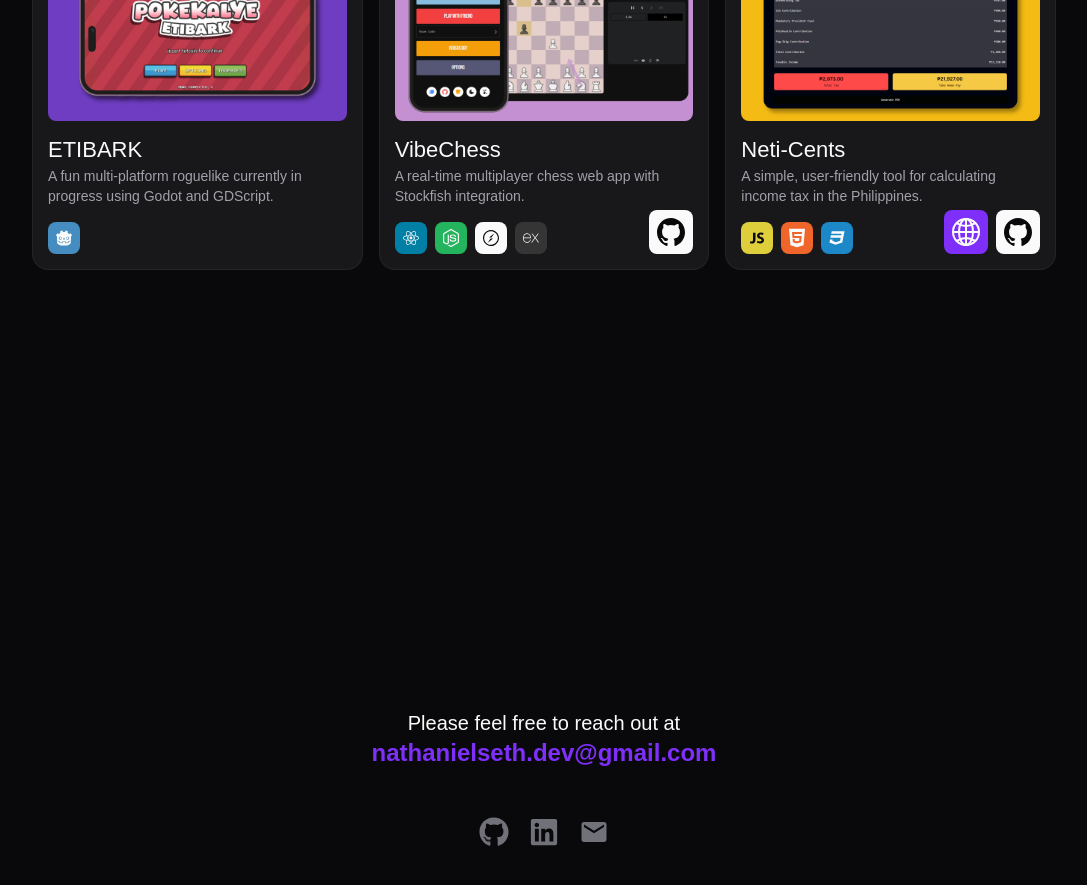
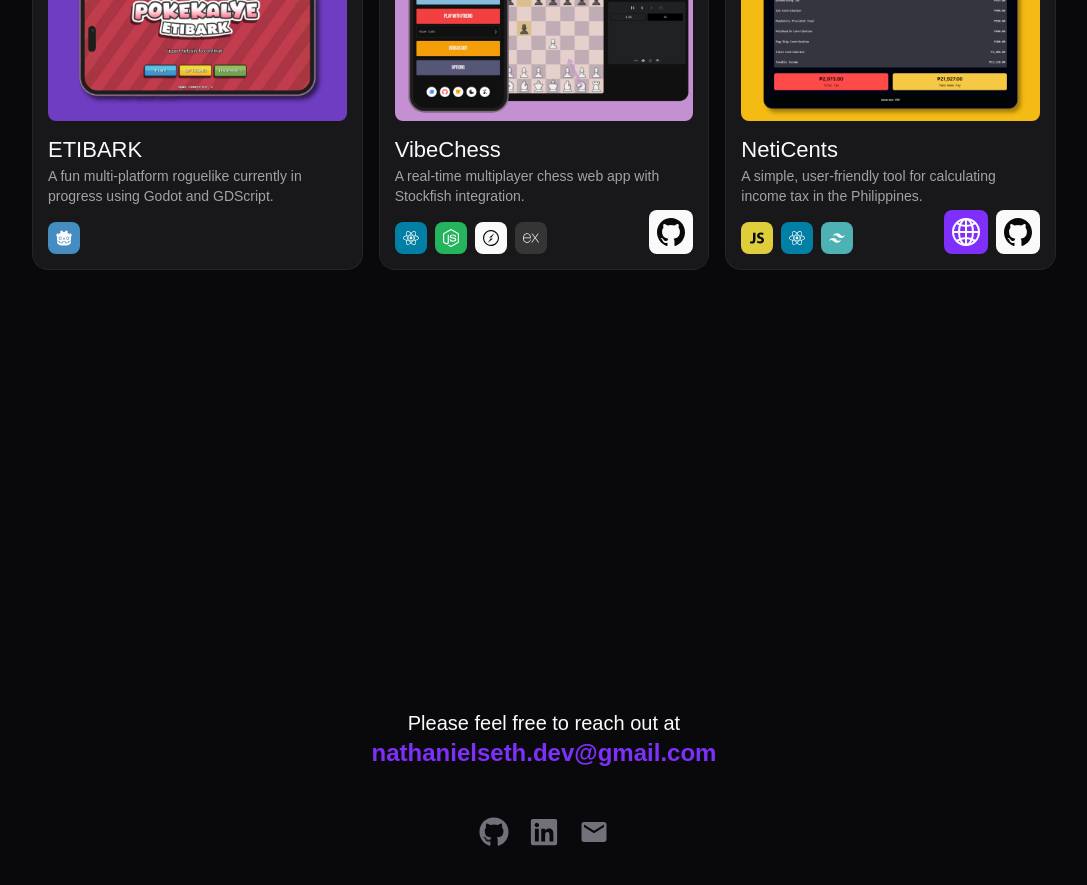
Before and after one commit to nathanielseth/portfolio, a React (Vite) app: page / in a window 1280 px wide. Shown: the part 2000-2885 px from the top of the page, without its empty margins (96-1183 px from the left). Built offline with nearby package versions, Linux system fonts and the light colour scheme; a web font is replaced by a local one.

Commit message:
preload imgs

```diff
--- a/src/components/Contact.jsx
+++ b/src/components/Contact.jsx
@@ -59,7 +59,7 @@ const Contact = () => {
 			viewport={{ once: false }}
 		>
 			<div className="flex-grow flex flex-col justify-center items-center">
-				<motion.p
+				<motion.div
 					className="font-normal text-center text-l md:text-xl"
 					variants={itemVariants}
 					initial="hidden"
@@ -67,27 +67,25 @@ const Contact = () => {
 				>
 					Please feel free to reach out at
 					<br />
-					<div className="relative group">
-						<button
-							onClick={copyToClipboard}
-							className="absolute inset-0 cursor-pointer bg-transparent border-none"
-							aria-label="Copy email to clipboard"
-						></button>
+					<span
+						className="relative group inline-block cursor-pointer"
+						onClick={copyToClipboard}
+					>
 						<span className="text-[#7f2ffa] font-bold text-xl md:text-2xl">
 							nathanielseth.dev@gmail.com
 						</span>
 						<div
 							className={`absolute top-full left-1/2 transform -translate-x-1/2 mt-2 ${
-								showTooltip || "group-hover:block hidden"
-							}`}
+								showTooltip ? "block" : "hidden"
+							} group-hover:block`}
 						>
 							<div className="relative z-10 p-2 text-sm leading-none text-zinc-50 whitespace-no-wrap bg-zinc-900 rounded-md shadow-lg">
 								<span className="whitespace-nowrap">{tooltip}</span>
 							</div>
 							<div className="absolute left-1/2 transform -translate-x-1/2 -top-1 w-3 h-3 bg-zinc-900 rotate-45"></div>
 						</div>
-					</div>
-				</motion.p>
+					</span>
+				</motion.div>
 
 				<motion.div
 					className="flex mt-12 space-x-5"
--- a/src/components/Header.jsx
+++ b/src/components/Header.jsx
@@ -76,6 +76,7 @@ const Header = () => {
 							width={35}
 							height={35}
 							alt="Nathaniel-Seth"
+							loading="eager"
 						/>
 					</a>
 				</h1>
--- a/src/components/ProjectCard.jsx
+++ b/src/components/ProjectCard.jsx
@@ -38,7 +38,7 @@ const ProjectCard = ({
 			viewport={{ once: true }}
 			variants={variants}
 			transition={{
-				duration: 0.25,
+				duration: 0.35,
 				ease: "easeIn",
 			}}
 			onAnimationComplete={onAnimationComplete}
@@ -63,7 +63,6 @@ const ProjectCard = ({
 					<img
 						src={imgSrc}
 						alt={title}
-						loading="lazy"
 						className="w-full h-full object-cover rounded-lg"
 					/>
 				)}
--- a/src/components/Projects.jsx
+++ b/src/components/Projects.jsx
@@ -1,9 +1,25 @@
-import { useState } from "react";
+import { useState, useEffect, useRef } from "react";
 import ProjectCard from "./ProjectCard";
 import projects from "../utils/projectsData.jsx";
 
+const preloadImages = (imageUrls) => {
+	imageUrls.forEach((url) => {
+		const img = new Image();
+		img.src = url;
+	});
+};
+
 const Projects = () => {
 	const [visibleCards, setVisibleCards] = useState(0);
+	const imagesLoaded = useRef(false);
+
+	useEffect(() => {
+		if (!imagesLoaded.current) {
+			const imageUrls = projects.map((project) => project.imgSrc);
+			preloadImages(imageUrls);
+			imagesLoaded.current = true;
+		}
+	}, []);
 
 	const handleAnimationComplete = () => {
 		setVisibleCards((prev) => prev + 1);
--- a/src/utils/projectsData.jsx
+++ b/src/utils/projectsData.jsx
@@ -1,7 +1,7 @@
 import { SiGodotengine, SiSocketdotio, SiExpress } from "react-icons/si";
 import { IoLogoJavascript } from "react-icons/io";
-import { FaReact, FaHtml5, FaNodeJs } from "react-icons/fa";
-import { TfiCss3 } from "react-icons/tfi";
+import { FaReact, FaNodeJs } from "react-icons/fa";
+import { RiTailwindCssFill } from "react-icons/ri";
 
 const createTag = (icon, color, tagName) => ({ label: icon, color, tagName });
 
@@ -17,7 +17,7 @@ const projects = [
 			createTag(
 				<SiGodotengine className={iconClassName} />,
 				"bg-[#458dc0] text-zinc-50",
-				"Godot Engine"
+				"Godot"
 			),
 		],
 		projectLink: "",
@@ -57,7 +57,7 @@ const projects = [
 	},
 	{
 		imgSrc: "/portfolio/images/nt.webp",
-		title: "Neti-Cents",
+		title: "NetiCents",
 		description:
 			"A simple, user-friendly tool for calculating income tax in the Philippines.",
 		tags: [
@@ -67,18 +67,18 @@ const projects = [
 				"JavaScript"
 			),
 			createTag(
-				<FaHtml5 className="inline-block w-6 h-6" />,
-				"bg-[#ef652a] text-zinc-50",
-				"HTML5"
+				<FaReact className={iconClassName} />,
+				"bg-[#017fa5] text-zinc-50",
+				"React"
 			),
 			createTag(
-				<TfiCss3 className={iconClassName} />,
-				"bg-[#1c88c7] text-zinc-50",
-				"CSS3"
+				<RiTailwindCssFill className={iconClassName} />,
+				"bg-[#4eb1b4] text-zinc-50",
+				"Tailwind"
 			),
 		],
-		projectLink: "https://nathanielseth.github.io/income-tax-ph-calculator/",
-		codeLink: "https://github.com/nathanielseth/income-tax-ph-calculator",
+		projectLink: "https://nathanielseth.github.io/neticents/",
+		codeLink: "https://github.com/nathanielseth/neticents",
 		category: "WEB",
 	},
 ];
```
